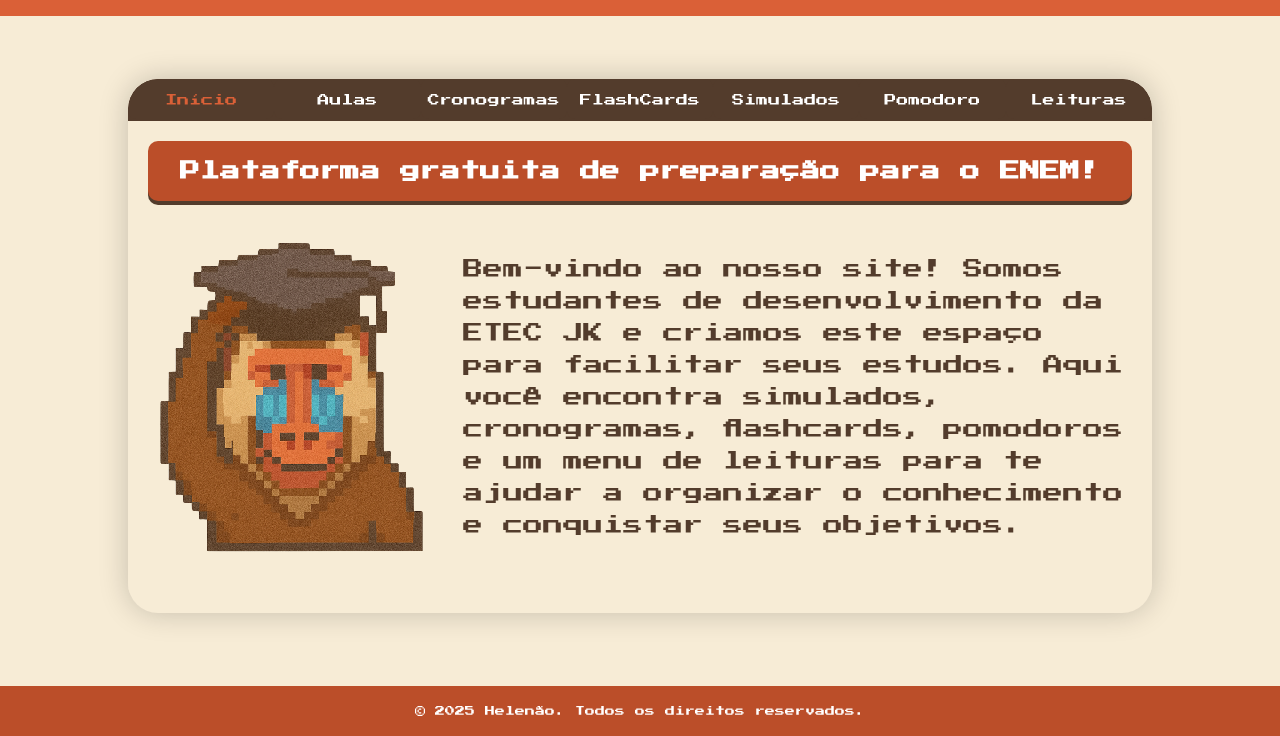
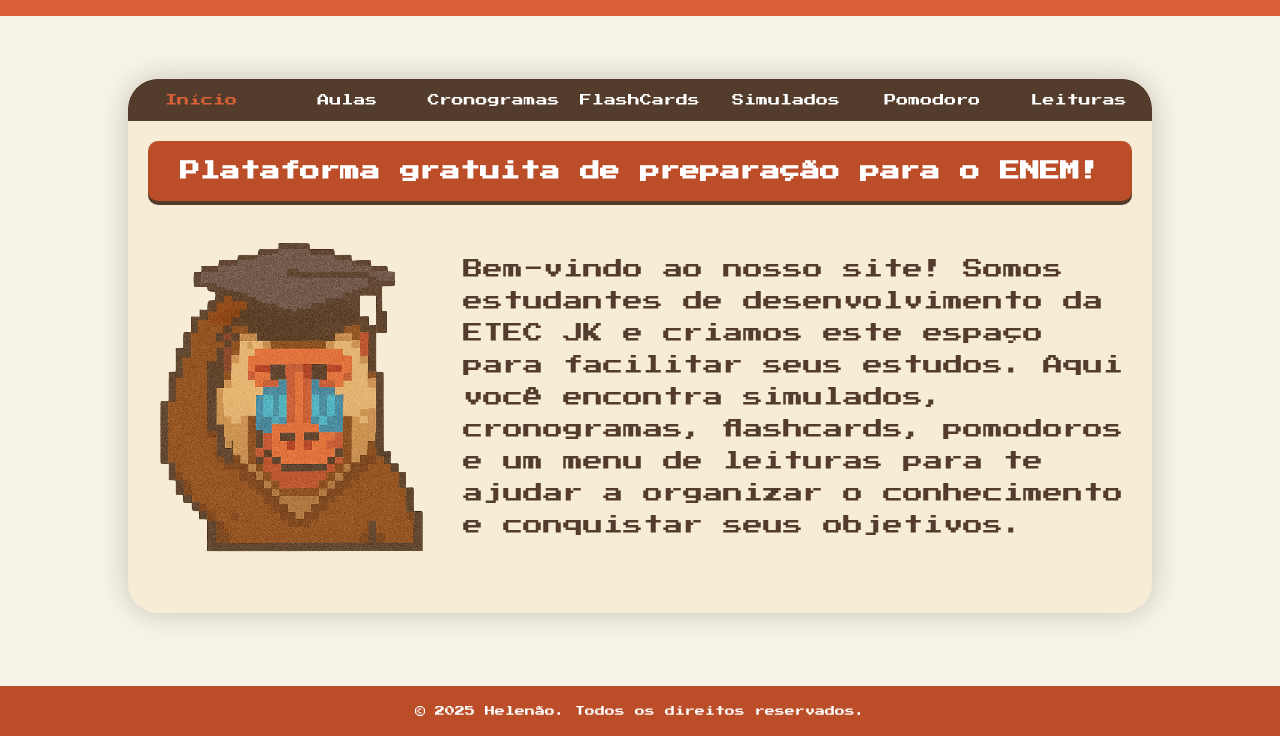
Before and after one commit to RebekaLima/visualExperimentalTCC, a plain HTML site: page index.html in a window 1280 px wide. Shown: the part 64-800 px from the top of the page. Drawn offline with nearby package versions, Linux system fonts and the light colour scheme.

Commit message:
fix home background color

```diff
--- a/style.css
+++ b/style.css
@@ -12,7 +12,7 @@ body {
   justify-content: center;
   align-items: center;
   min-height: 100vh;
-  background-color: #f7ecd6;
+  background-color: #f8f3e8;
   padding-top: 80px;
   padding-bottom: 60px;
 }
```
